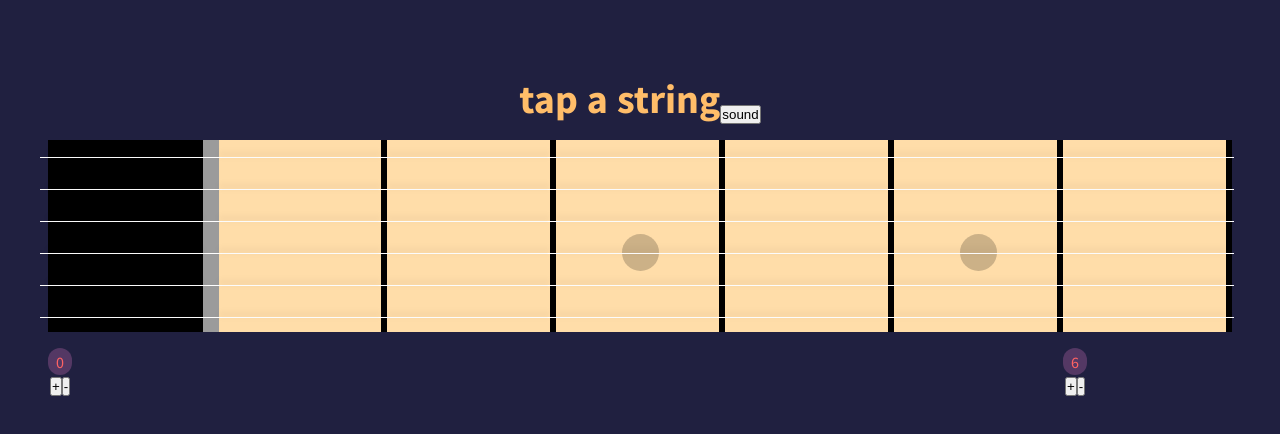
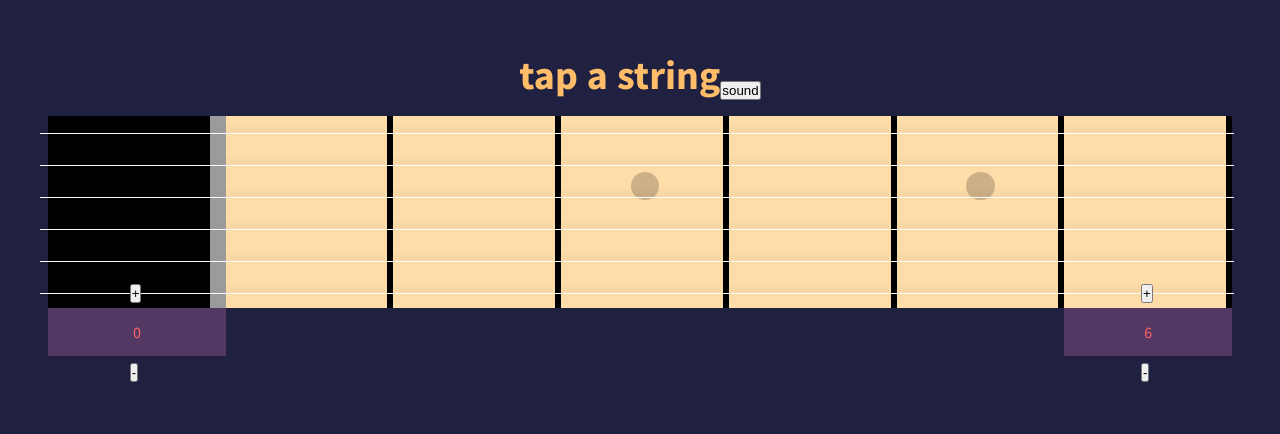
Before and after one commit to ropfoo/fretical, a Nuxt app: page / in a window 1280 px wide. Shown: the part 124-558 px from the top of the page. Built offline with nearby package versions, Linux system fonts and the light colour scheme.

Commit message:
fixed some scaling of layout elements

```diff
--- a/assets/scss/components/layout/_fret.scss
+++ b/assets/scss/components/layout/_fret.scss
@@ -1,12 +1,13 @@
 // Variables
 $fret-thickness: 0.4rem;
+$fret-wideness: 3rem;
 
 .c-fret {
   display: grid;
   grid-template-rows: repeat(6, 1fr);
   position: relative;
 
-  @include media-xsmall {
+  @include media-small {
     border: 0;
     grid-template-columns: repeat(8, 1fr);
     grid-template-rows: 1fr;
@@ -16,11 +17,11 @@ $fret-thickness: 0.4rem;
     border-right: $fret-thickness solid black;
     background-color: $color-fret-primary;
 
-    @include media-xsmall {
+    @include media-small {
       border: 0;
-      border-bottom: $fret-thickness solid black;
+      border-bottom: ($fret-thickness - 0.15rem) solid black;
       display: grid;
-      height: 5rem;
+      height: $fret-wideness;
       order: 2;
     }
   }
@@ -29,11 +30,11 @@ $fret-thickness: 0.4rem;
     background-color: black;
     border-right: 1rem solid rgb(155, 155, 155);
 
-    @include media-xsmall {
+    @include media-small {
       border: 0;
       border-bottom: 1rem solid rgb(155, 155, 155);
       display: grid;
-      height: 5rem;
+      height: $fret-wideness;
       order: 2;
     }
   }
@@ -47,45 +48,62 @@ $fret-thickness: 0.4rem;
     width: 100%;
     z-index: 0;
 
-    @include media-xsmall {
+    @include media-small {
       width: 100%;
     }
 
     &--circle {
-      position: relative;
-      width: 2.3rem;
-      height: 2.3rem;
       background: $color-fret-circle;
       border-radius: 50%;
+      position: relative;
+      margin-bottom: 50%;
+      height: 1.8rem;
+      width: 1.8rem;
 
-      @include media-xsmall {
-        margin-left: 25%;
+      @include media-small {
+        margin-left: 16%;
+        margin-bottom: 2%;
+        height: 1.5rem;
+        width: 1.5rem;
       }
+    }
+  }
+
+  &__fret-adjust-wrapper {
+    align-items: center;
+    background-color: $color-dark-secondary;
+    display: flex;
+    justify-content: center;
+    width: 100%;
+    height: $fret-wideness;
+    z-index: 2;
+
+    @include media-small {
+      flex-direction: column;
     }
   }
 
   &__number-container {
     align-items: center;
-    justify-content: center;
+    color: $color-light-secondary;
     display: flex;
     flex-direction: column;
-    color: $color-light-secondary;
+    justify-content: center;
     margin: 1rem 0rem;
-    z-index: 2;
-    width: 1.5rem;
+    width: 100%;
 
-    @include media-xsmall {
-      margin: 1rem 1rem;
+    @include media-small {
       flex-direction: row;
+      margin: 0rem 0rem;
       order: 1;
+      width: 2rem;
     }
 
     &__number {
+      border-radius: 1rem;
+      padding: 0.2rem;
       text-align: center;
-      background-color: $color-dark-secondary;
       width: 100%;
-      padding: 0.2rem;
-      border-radius: 1rem;
     }
   }
 }
--- a/assets/scss/components/layout/_fretboard-view.scss
+++ b/assets/scss/components/layout/_fretboard-view.scss
@@ -6,7 +6,7 @@
   max-height: 100vh;
   max-width: 100vw;
 
-  @include media-xsmall {
+  @include media-small {
     display: grid;
     grid-template-columns: 1fr 1fr;
     grid-template-rows: 1;
@@ -25,13 +25,13 @@
       text-align: center;
     }
 
-    @include media-xsmall {
+    @include media-small {
       align-items: center;
       flex-direction: column;
       justify-content: center;
       grid-column: 3;
       grid-row: 2;
-      padding: 3rem;
+      padding: 0.5rem;
     }
   }
 }
--- a/assets/scss/components/layout/_fretboard.scss
+++ b/assets/scss/components/layout/_fretboard.scss
@@ -7,7 +7,7 @@
   margin: 0rem 3rem;
   max-height: 100vh;
 
-  @include media-xsmall {
+  @include media-small {
     grid-auto-flow: dense;
     grid-template-columns: 1;
     grid-template-rows: repeat(auto, 1fr);
--- a/assets/scss/components/layout/_string.scss
+++ b/assets/scss/components/layout/_string.scss
@@ -8,9 +8,9 @@
   padding: 1rem 0rem;
   z-index: 2;
 
-  @include media-xsmall {
+  @include media-small {
     flex-direction: row;
-    padding: 0rem 0.5rem;
+    padding: 0rem 0.1rem 0rem 0.7rem;
   }
 
   &:hover {
@@ -28,10 +28,10 @@
     transition: 0.3s;
     z-index: 0;
 
-    @include media-xsmall {
+    @include media-small {
       border: none;
       border-left: 0.1rem solid #ffffff;
-      height: 110%;
+      height: 115%;
       margin: 0rem 0rem;
       width: 0;
     }
@@ -47,7 +47,7 @@
     z-index: 0;
     filter: blur(0.2rem);
 
-    @include media-xsmall {
+    @include media-small {
       border: none;
       border-left: 0.1rem solid rgba($color: #000000, $alpha: 0.2);
       margin-right: -0.3rem;
@@ -70,7 +70,7 @@
     border-radius: 100%;
     text-align: center;
 
-    @include media-xsmall {
+    @include media-small {
       padding: 0;
     }
 
--- a/components/Fret.vue
+++ b/components/Fret.vue
@@ -15,14 +15,19 @@
       </div>
       <!-- Checkes if first or last fret to show range number -->
       <template :style="{ background: 'none' }" v-if="isFirst || isLast">
-        <div class="c-fret__number-container">
-          <div class="c-fret__number-container__number">{{ number }}</div>
+        <div class="c-fret__fret-adjust-wrapper">
           <div v-if="isFirst">
             <button @click="setFirstFret(1)">+</button>
+            <div class="c-fret__number-container">
+              <div class="c-fret__number-container__number">{{ number }}</div>
+            </div>
             <button @click="setFirstFret(-1)">-</button>
           </div>
           <div v-else>
             <button @click="setLastFret(1)">+</button>
+            <div class="c-fret__number-container">
+              <div class="c-fret__number-container__number">{{ number }}</div>
+            </div>
             <button @click="setLastFret(-1)">-</button>
           </div>
         </div>
```
